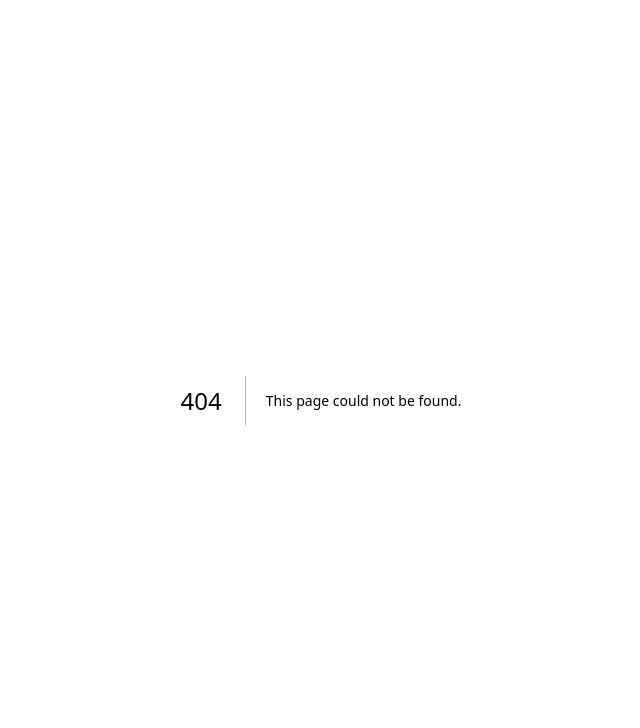
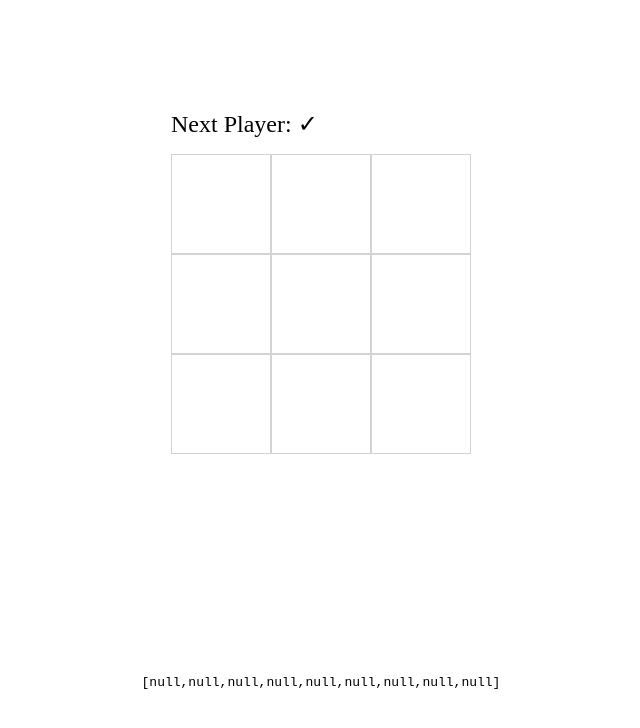
Before and after one commit to tuhin-tsm/ui-coding-challenges, a Next.js app: page /tic-tac-toe in a window 1280 px wide. Before the commit this address had no page. Shown: the top 728 px of the page, without its empty margins (319-959 px from the left). Built offline with nearby package versions, Linux system fonts and the light colour scheme.

Commit message:
without history

```diff
--- /dev/null
+++ b/challenges/tic-tac-toe/calculateWinner.ts
@@ -0,0 +1,30 @@
+export function calculateWinner(squares: []) {
+  /*
+    0 1 2
+    3 4 5
+    6 7 8
+*/
+  const lines = [
+    [0, 1, 2],
+    [3, 4, 5],
+    [6, 7, 8],
+
+    [0, 3, 6],
+    [1, 4, 7],
+    [2, 5, 8],
+
+    [0, 4, 8],
+    [2, 4, 6],
+  ];
+
+  for (let i = 0; i < lines.length; i++) {
+    const [a, b, c] = lines[i];
+
+    // ✓ or X, whatever is on position a, must also present on other two positions
+    if (squares[a] && squares[a] === squares[b] && squares[c]) {
+      return squares[a];
+    }
+  }
+
+  return null;
+}
--- /dev/null
+++ b/challenges/tic-tac-toe/react/Square.jsx
@@ -0,0 +1,13 @@
+import styles from "./TicTacToe.module.css";
+
+export function Square({ value, handleClick }) {
+  return (
+    <button
+      className={styles.square}
+      onClick={() => handleClick(value)}
+      disabled={value !== null}
+    >
+      {value}
+    </button>
+  );
+}
--- /dev/null
+++ b/challenges/tic-tac-toe/react/TicTacToe.module.css
@@ -0,0 +1,25 @@
+.main {
+  display: grid;
+  place-items: center;
+  height: 100vh;
+}
+
+.board {
+  display: grid;
+  grid-template-columns: repeat(3, 100px);
+}
+
+.square {
+  height: 100px;
+  width: 100px;
+  border: solid 1px #d3d3d3;
+  font-size: 36px;
+  display: grid;
+  place-items: center;
+  background-color: white;
+}
+
+.status {
+  font-size: 24px;
+  margin-bottom: 1rem;
+}
--- /dev/null
+++ b/challenges/tic-tac-toe/react/TicTacToeBoard.jsx
@@ -0,0 +1,42 @@
+import styles from "./TicTacToe.module.css";
+import { Square } from "./Square";
+import { useState } from "react";
+import { calculateWinner } from "../calculateWinner";
+
+export function TicTacToeBoard() {
+  const [player, setPlayer] = useState("one");
+  const [squares, setSquares] = useState(Array(9).fill(null));
+
+  const handleClick = (i) => {
+    const nextSquares = squares.slice();
+    nextSquares[i] = player === "one" ? "✓" : "X";
+    setSquares(nextSquares);
+    setPlayer(player === "one" ? "two" : "one");
+  };
+
+  const winner = calculateWinner(squares);
+  let status;
+  if (calculateWinner(squares)) {
+    status = "Winner: " + winner;
+  } else {
+    status = "Next Player: " + (player === "one" ? "✓" : "X");
+  }
+
+  return (
+    <div className={styles.main}>
+      <div>
+        <div className={styles.status}>{status}</div>
+        <div className={styles.board}>
+          {[...Array(9).keys()].map((index) => (
+            <Square
+              key={index}
+              handleClick={() => handleClick(index)}
+              value={squares[index]}
+            />
+          ))}
+        </div>
+      </div>
+      <pre>{JSON.stringify(squares)}</pre>
+    </div>
+  );
+}
--- /dev/null
+++ b/pages/tic-tac-toe.tsx
@@ -0,0 +1,5 @@
+import { TicTacToeBoard } from "@/challenges/tic-tac-toe/react/TicTacToeBoard";
+
+export default function Page() {
+  return <TicTacToeBoard />;
+}
--- a/src/pageLinks.ts
+++ b/src/pageLinks.ts
@@ -8,4 +8,8 @@ export const pageLinks: PageLink[] = [
     href: "/star-rating",
     title: "Star Rating",
   },
+  {
+    href: "/tic-tac-toe",
+    title: "Tic tac toe",
+  },
 ];
```
